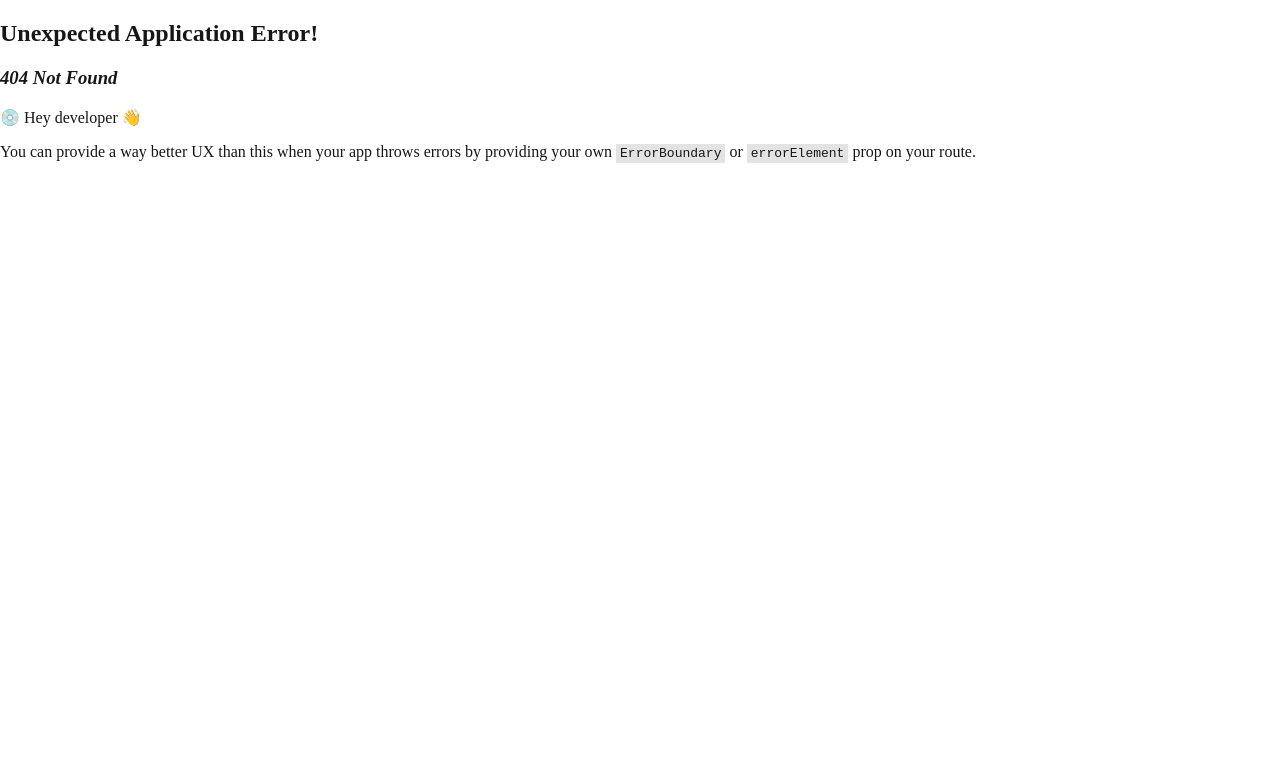
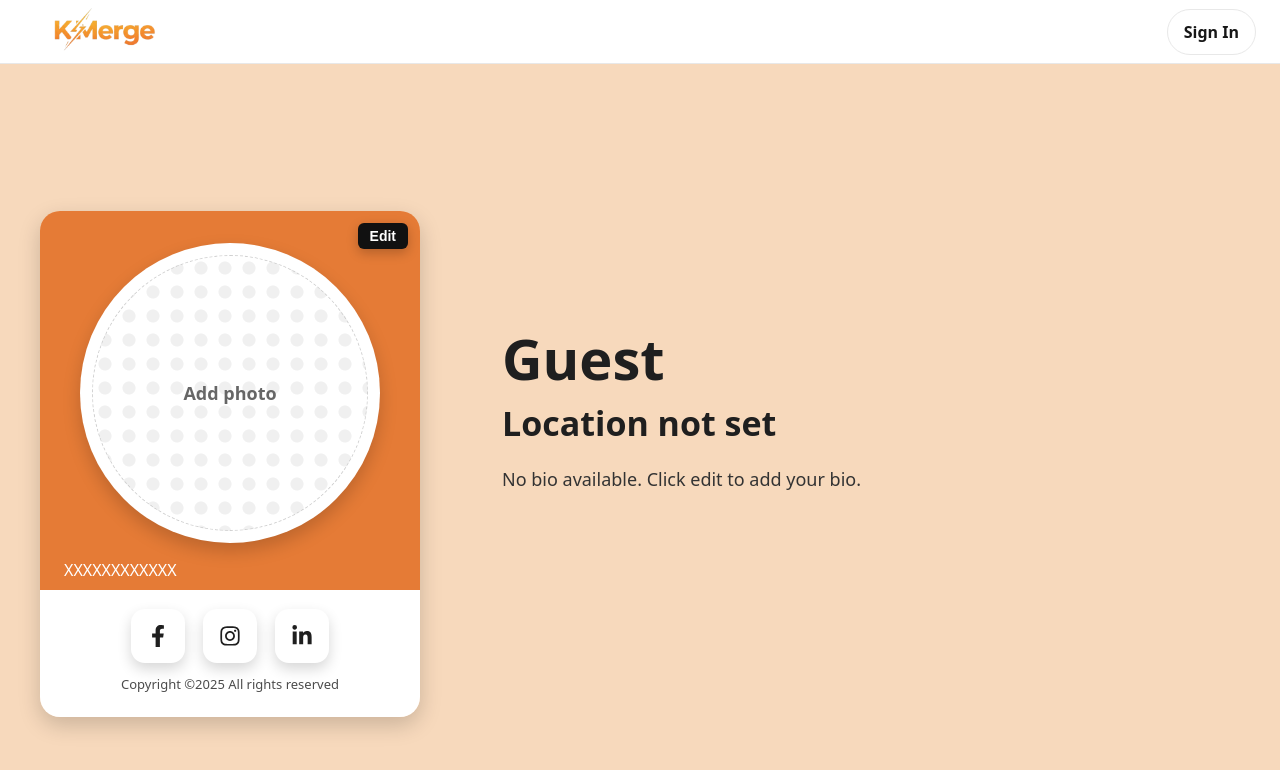
Before and after one commit to tanattha45/CI-CD_K-Merge, a React (Vite) app: page /profile in a window 1280 px wide. Before the commit this address had no page. Shown: the top 770 px of the page. Built offline with nearby package versions, Linux system fonts and the light colour scheme; no server answers.

Commit message:
ProfileWithAuth

```diff
--- a/src/main.tsx
+++ b/src/main.tsx
@@ -4,6 +4,7 @@ import { createBrowserRouter, RouterProvider } from "react-router-dom";
 import App from "./App";
 import Login from "./pages/login";
 import Register from "./pages/register";
+import Profile from "./pages/Profile";
 import "./index.css";
 // import ProtectedRoute from "./routes/ProtectedRoute";
 // import { AuthProvider } from "./contexts/AuthContext";
@@ -20,6 +21,7 @@ const router = createBrowserRouter([
   { path: "/", element: <App /> },
   { path: "/login", element: <Login /> },
   { path: "/register", element: <Register /> },
+  { path: "/profile", element: <Profile /> },
 ]);
 
 
--- a/src/pages/Profile.tsx
+++ b/src/pages/Profile.tsx
@@ -1,20 +1,88 @@
-import { useRef, useState } from "react";
+import { useRef, useState, useEffect } from "react";
 import { FaFacebookF, FaInstagram, FaLinkedinIn } from "react-icons/fa";
 import "./profile.css";
 import Navbar from "../components/Navbar";
 
+type UserProfile = {
+  id: string;
+  email?: string | null;
+  user_metadata?: {
+    full_name?: string;
+    name?: string;
+    picture?: string;
+    location?: string;
+    bio?: string;
+  };
+};
+
 export default function Profile() {
   const fileRef = useRef<HTMLInputElement>(null);
   const [avatarUrl, setAvatarUrl] = useState<string | null>(null);
+  const [loading, setLoading] = useState(true);
+  const [user, setUser] = useState<UserProfile | null>(null);
+
+  // Load user profile
+  const loadUserProfile = async () => {
+    try {
+      setLoading(true);
+      const res = await fetch("/auth/me", { credentials: "include" });
+      if (!res.ok) throw new Error(`HTTP ${res.status}`);
+      const json = await res.json();
+      setUser(json?.user ?? null);
+      // Set avatar if available from user metadata
+      if (json?.user?.user_metadata?.picture) {
+        setAvatarUrl(json.user.user_metadata.picture);
+      }
+    } catch (e) {
+      console.error("loadUserProfile failed:", e);
+      setUser(null);
+    } finally {
+      setLoading(false);
+    }
+  };
+
+  useEffect(() => {
+    loadUserProfile();
+  }, []);
 
   const onPickImage = () => fileRef.current?.click();
 
-  const onFileChange = (e: React.ChangeEvent<HTMLInputElement>) => {
-    const f = e.target.files?.[0];
-    if (!f) return;
-    const url = URL.createObjectURL(f);
-    setAvatarUrl(url);
+  const onFileChange = async (e: React.ChangeEvent<HTMLInputElement>) => {
+    const file = e.target.files?.[0];
+    if (!file) return;
+
+    try {
+      const url = URL.createObjectURL(file);
+      setAvatarUrl(url);
+
+      // TODO: Implement image upload to backend/storage
+      // const formData = new FormData();
+      // formData.append('avatar', file);
+      // await fetch('/api/profile/avatar', {
+      //   method: 'POST',
+      //   credentials: 'include',
+      //   body: formData
+      // });
+
+      // Refresh profile after upload
+      // await loadUserProfile();
+    } catch (error) {
+      console.error('Failed to upload image:', error);
+    }
   };
+
+  if (loading) {
+    return (
+      <>
+        <Navbar />
+        <div className="profile-page">
+          <div className="loading">Loading profile...</div>
+        </div>
+      </>
+    );
+  }
+
+  const displayName = user?.user_metadata?.full_name || user?.user_metadata?.name || user?.email || "Guest";
 
   return (
     <>
@@ -23,12 +91,10 @@ export default function Profile() {
         <div className="profile-card">
           {/* ===== Left card ===== */}
           <aside className="profile-left">
-            {/* ปุ่ม Edit แบบตัวอักษร */}
             <button type="button" className="edit-btn">
               Edit
             </button>
 
-            {/* กรอบรูป */}
             <div
               className="avatar-wrap"
               onClick={onPickImage}
@@ -37,7 +103,7 @@ export default function Profile() {
               onKeyDown={(e) => e.key === "Enter" && onPickImage()}
             >
               {avatarUrl ? (
-                <img className="avatar" src={avatarUrl} alt="avatar" />
+                <img className="avatar" src={avatarUrl} alt="Profile" />
               ) : (
                 <div className="avatar-placeholder">Add photo</div>
               )}
@@ -51,13 +117,11 @@ export default function Profile() {
               />
             </div>
 
-            {/* รหัสสองแถวในพื้นส้ม (ให้คลาสตรงกับ CSS) */}
             <div className="two-codes">
-              <span className="code">XXXXXX</span>
-              <span className="code">XXXXXX</span>
+              <span className="code">{user?.id?.slice(0, 6) || "XXXXXX"}</span>
+              <span className="code">{user?.id?.slice(-6) || "XXXXXX"}</span>
             </div>
 
-            {/* พื้นขาวด้านล่าง */}
             <div className="profile-left-bottom">
               <div className="socials">
                 <a href="#" className="social" aria-label="facebook">
@@ -76,13 +140,12 @@ export default function Profile() {
 
           {/* ===== Right content ===== */}
           <section className="profile-right">
-            <h1 className="title">My name is Brian</h1>
-            <h2 className="subtitle">I'm 24 years old, I'm from Korea</h2>
+            <h1 className="title">{displayName}</h1>
+            <h2 className="subtitle">
+              {user?.user_metadata?.location ? `From ${user.user_metadata.location}` : "Location not set"}
+            </h2>
             <p className="bio">
-              and right&apos;s top from wine And the love is cool Unknow for most
-              kind and time, Hello phone and the night, Just came off for more
-              inside Was caters true? In the form of a star vacation This camera I
-              love you
+              {user?.user_metadata?.bio || "No bio available. Click edit to add your bio."}
             </p>
           </section>
         </div>
```
